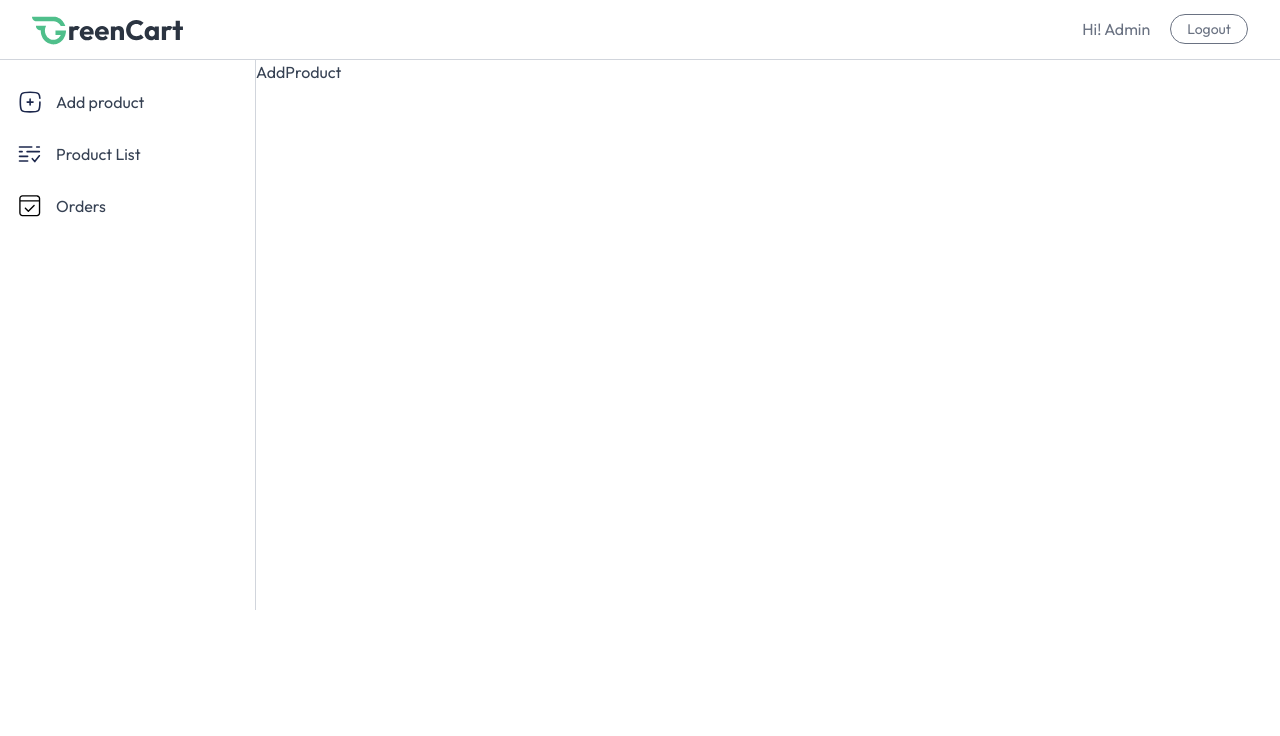
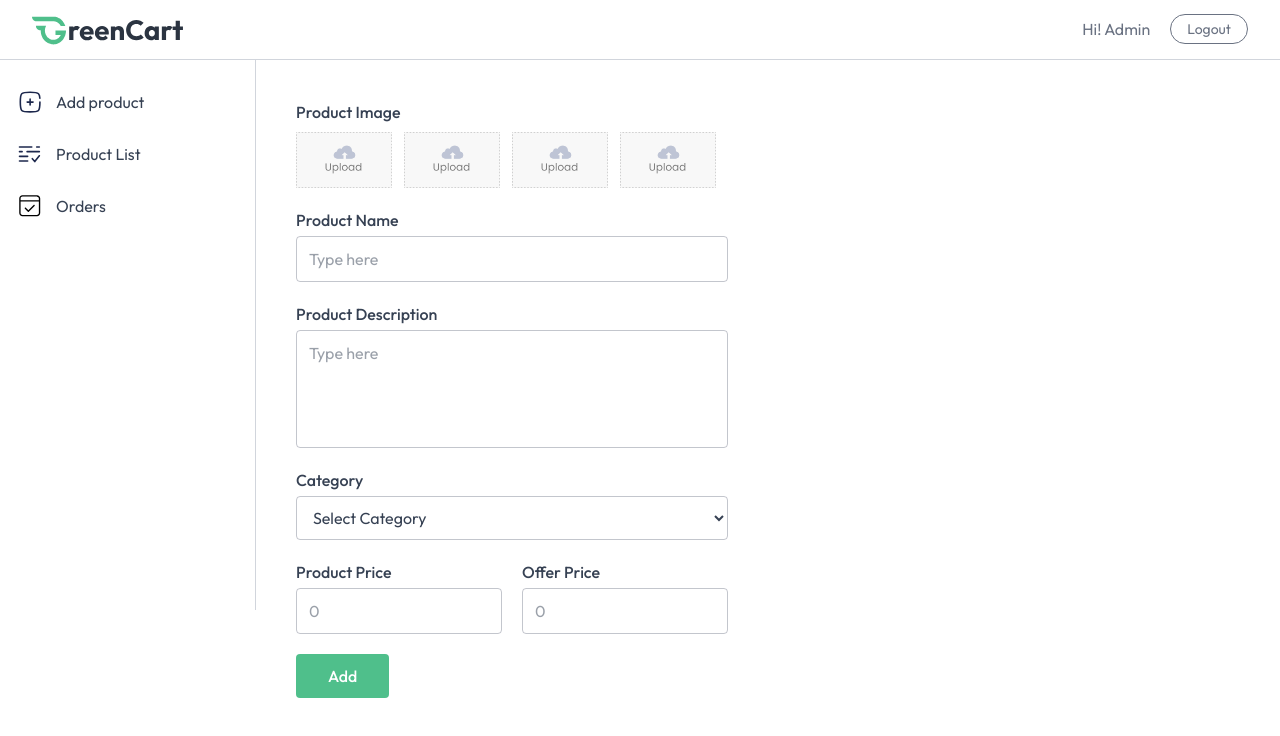
Before and after one commit to rigby200602/ecommerce_website, a React (Vite) app in the folder frontEnd/: page /seller in a window 1280 px wide. Both pictures are taken after typing "name@example.com", "Sample123" into the empty fields and a click on the button "Login". Shown: the top 736 px of the page. Built offline with nearby package versions, Linux system fonts and the light colour scheme; a web font is replaced by a local one.

Commit message:
setup state addproduct

```diff
--- a/frontEnd/src/index.css
+++ b/frontEnd/src/index.css
@@ -10,3 +10,7 @@
     --color-primary: #4fbf8b;
     --color-primary-dull: #44ae7c;
 }
+
+.no-schrollbar::-webkit-scrollbar {
+    display: none;
+}
--- a/frontEnd/src/pages/seller/AddProduct.jsx
+++ b/frontEnd/src/pages/seller/AddProduct.jsx
@@ -1,9 +1,136 @@
-import React from 'react'
+import { useState } from "react";
+import { assets } from "../../assets/assets";
 
 const AddProduct = () => {
+  const [files, setFiles] = useState([]);
+  const [name, setName] = useState("");
+  const [description, setDescription] = useState("");
+  const [category, setCategory] = useState("");
+  const [price, setPrice] = useState("");
+  const [offerPrice, setOfferPrice] = useState("");
+
+  const onSubmitHandler = async (e) => {
+    e.preventDefault();
+  };
+
   return (
-    <div>AddProduct</div>
-  )
-}
+    <div className="no--scrollbar flex-1 h-[95vh] overflow-y-scroll flex flex-col justify-between">
+      <form
+        onSubmib={onSubmitHandler}
+        className="md:p-10 p-4 space-y-5 max-w-lg"
+      >
+        <div>
+          <p className="text-base font-medium">Product Image</p>
+          <div className="flex flex-wrap items-center gap-3 mt-2">
+            {Array(4)
+              .fill("")
+              .map((_, index) => (
+                <label key={index} htmlFor={`image${index}`}>
+                  <input
+                    onChange={(e) => {
+                      const updatedFiles = [...files];
+                      updatedFiles[index] = e.target.files[0];
+                      setFiles(updatedFiles);
+                    }}
+                    accept="image/*"
+                    type="file"
+                    id={`image${index}`}
+                    hidden
+                  />
+                  <img
+                    className="max-w-24 cursor-pointer"
+                    src={
+                      files[index]
+                        ? URL.createObjectURL(files[index])
+                        : assets.upload_area
+                    }
+                    alt="uploadArea"
+                    width={100}
+                    height={100}
+                  />
+                </label>
+              ))}
+          </div>
+        </div>
+        <div className="flex flex-col gap-1 max-w-md">
+          <label className="text-base font-medium" htmlFor="product-name">
+            Product Name
+          </label>
+          <input
+            onChange={(e) => setName(e.target.value)} value={name}
+            id="product-name"
+            type="text"
+            placeholder="Type here"
+            className="outline-none md:py-2.5 py-2 px-3 rounded border border-gray-500/40"
+            required
+          />
+        </div>
+        <div className="flex flex-col gap-1 max-w-md">
+          <label
+            className="text-base font-medium"
+            htmlFor="product-description"
+          >
+            Product Description
+          </label>
+          <textarea
+            id="product-description"
+            rows={4}
+            className="outline-none md:py-2.5 py-2 px-3 rounded border border-gray-500/40 resize-none"
+            placeholder="Type here"
+          ></textarea>
+        </div>
+        <div className="w-full flex flex-col gap-1">
+          <label className="text-base font-medium" htmlFor="category">
+            Category
+          </label>
+          <select
+            id="category"
+            className="outline-none md:py-2.5 py-2 px-3 rounded border border-gray-500/40"
+          >
+            <option value="">Select Category</option>
+            {[
+              { name: "Electronics" },
+              { name: "Clothing" },
+              { name: "Accessories" },
+            ].map((item, index) => (
+              <option key={index} value={item.name}>
+                {item.name}
+              </option>
+            ))}
+          </select>
+        </div>
+        <div className="flex items-center gap-5 flex-wrap">
+          <div className="flex-1 flex flex-col gap-1 w-32">
+            <label className="text-base font-medium" htmlFor="product-price">
+              Product Price
+            </label>
+            <input
+              id="product-price"
+              type="number"
+              placeholder="0"
+              className="outline-none md:py-2.5 py-2 px-3 rounded border border-gray-500/40"
+              required
+            />
+          </div>
+          <div className="flex-1 flex flex-col gap-1 w-32">
+            <label className="text-base font-medium" htmlFor="offer-price">
+              Offer Price
+            </label>
+            <input
+              id="offer-price"
+              type="number"
+              placeholder="0"
+              className="outline-none md:py-2.5 py-2 px-3 rounded border border-gray-500/40"
+              required
+            />
+          </div>
+        </div>
+        <button className="px-8 py-2.5 bg-primary text-white font-medium rounded">
+          Add
+        </button>
+      </form>
+    </div>
+  );
+};
 
-export default AddProduct
+export default AddProduct;
```
